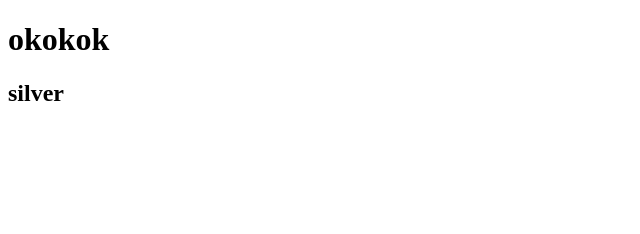
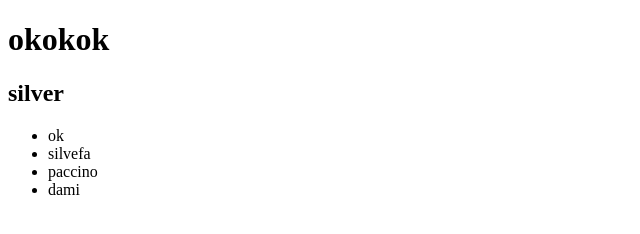
Before and after one commit to BoualemSasfi/teste-github, a plain HTML site: page index.html in a window 1280 px wide. Shown: the whole page, without its empty margins (0-640 px from the left). Drawn offline with Linux system fonts and the light colour scheme.

Commit message:
ajouer liste

```diff
--- a/index.html
+++ b/index.html
@@ -12,5 +12,14 @@
 <h2>silver </h2>
 
 
+<ul>
+    <li>ok</li>
+    <li>silvefa</li>
+    <li>paccino</li>
+    <li>dami</li>
+</ul>
+
+
+
 </body>
 </html>
```
